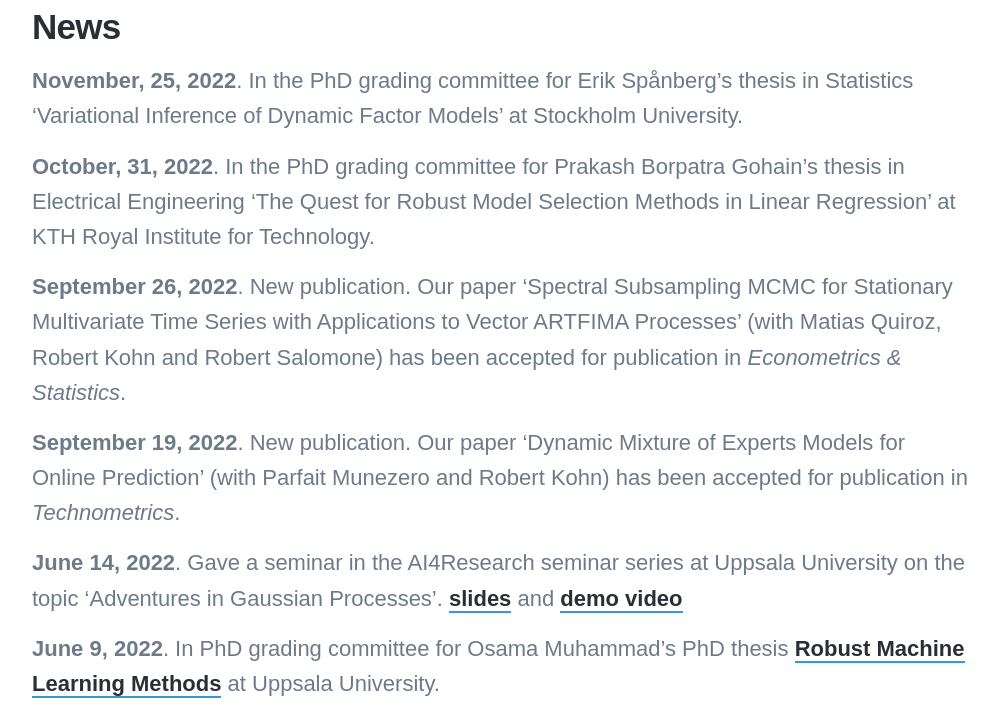
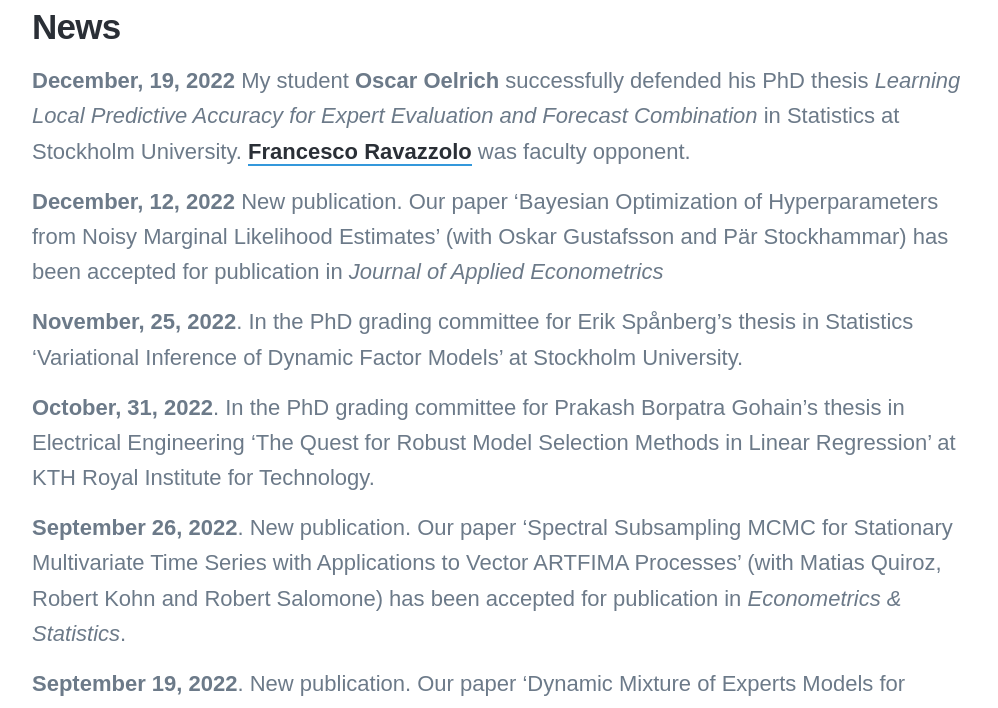
Before and after one commit to mattiasvillani/mattiasvillani.github.io, a Jekyll site: the page built from _pages/news.md, in a window 1280 px wide and 900 px high, scrolled down 416 px, cut to the strip 192-900 px from the top of the window. Shown: the whole strip, without its empty margins (138-1136 px from the left). Built offline with Jekyll 4.4.1, drawn with Linux system fonts in a browser that asks for light colours; nearby versions of some CDN libraries; some web fonts are replaced.

Commit message:
update with oscars thesis

```diff
--- a/_data/publist.yml
+++ b/_data/publist.yml
@@ -27,9 +27,10 @@
 - title: "Bayesian Optimization of Hyperparameters from Noisy Marginal Likelihood Estimates"
   authors: Oskar Gustafsson and Pär Stockhammar
   image: boop.jpg
-  display: arXived
+  display: Journal of Applied Econometrics
   arxiv: 2004.10092
-  year:
+  year: 2023
+  journal: true
 
 - title: "When are Bayesian model probabilities overconfident?"
   authors: Oscar Oelrich, Shutong Ding, Måns Magnusson and Aki Vehtari
--- a/_pages/news.md
+++ b/_pages/news.md
@@ -6,6 +6,10 @@ featured_image: /images/newspaper_desk_crop.jpg
 ---
 
 ## News
+
+**December, 19, 2022** My student **Oscar Oelrich** successfully defended his PhD thesis *Learning Local Predictive Accuracy for Expert Evaluation and Forecast Combination* in Statistics at Stockholm University. [Francesco Ravazzolo](http://www.francescoravazzolo.com/) was faculty opponent.
+
+**December, 12, 2022** New publication. Our paper 'Bayesian Optimization of Hyperparameters from Noisy Marginal Likelihood Estimates' (with Oskar Gustafsson and Pär Stockhammar) has been accepted for publication in *Journal of Applied Econometrics*
 
 **November, 25, 2022**. In the PhD grading committee for Erik Spånberg's thesis in Statistics 'Variational Inference of Dynamic Factor Models' at Stockholm University.
 
```
Also changed, not shown: _data/studentlist.yml (+8 -8 lines), 1 other file.
